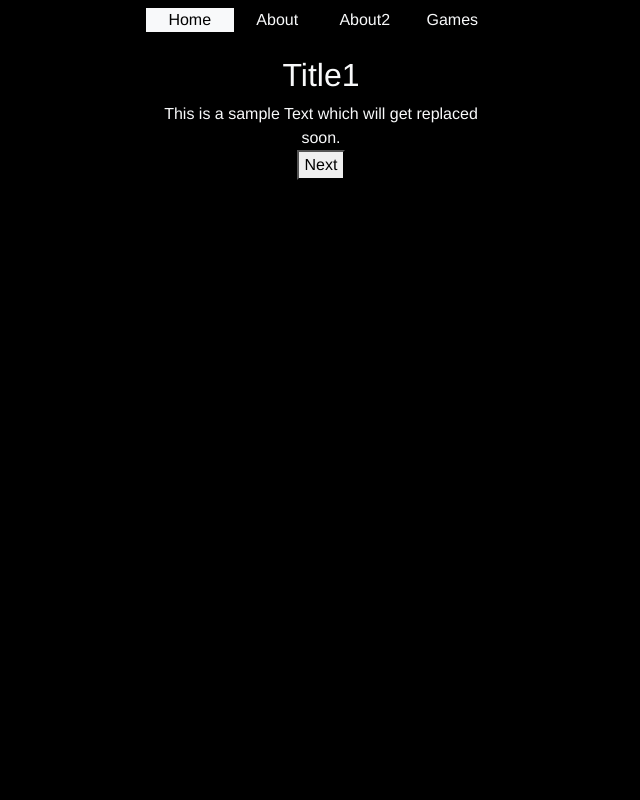
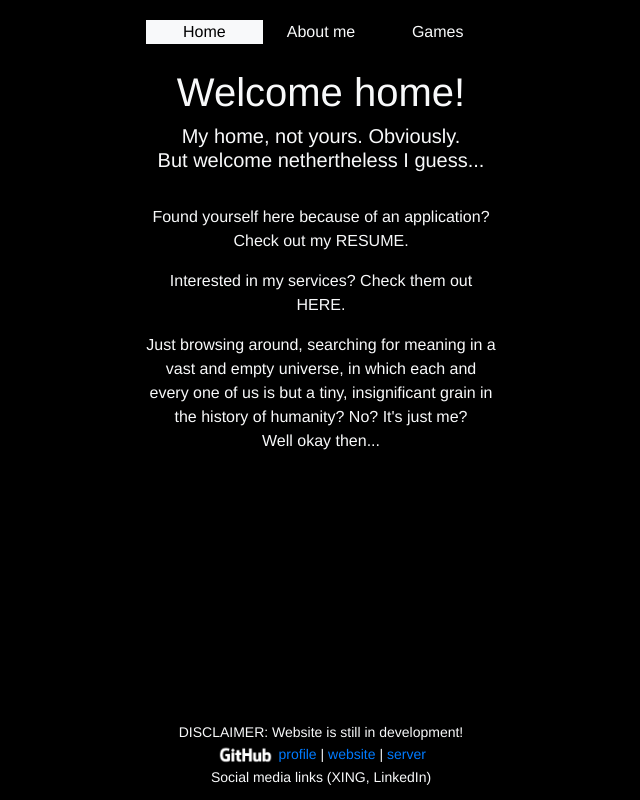
Before and after one commit to AntonioDell/smirky-games-website, a Vue app: page /#/ in a window 1280 px wide. Shown: the whole page, without its empty margins (319-959 px from the left). Built offline with nearby package versions, Linux system fonts and the light colour scheme; what vuejs-logger would draw is missing.

Commit message:
Add footer; start creating content; remove b-vue

```diff
--- a/package.json
+++ b/package.json
@@ -11,7 +11,6 @@
   },
   "dependencies": {
     "bootstrap": "^4.5.3",
-    "bootstrap-vue": "^2.21.2",
     "core-js": "^3.8.2",
     "npm-check-updates": "^10.2.5",
     "pixi.js": "^5.3.7",
--- a/src/App.vue
+++ b/src/App.vue
@@ -1,13 +1,21 @@
 <template>
-  <div id="app">
+  <div id="app" class="emulated-flex-gap">
     <navigation-bar class="navigation" />
-    <transition
-      name="fade"
-      appear
-      mode="out-in"
-    >
+    <transition name="fade" appear mode="out-in">
       <router-view class="main-route" />
     </transition>
+    <footer class="footer">
+      <div>DISCLAIMER: Website is still in development!</div>
+      <div>
+        <img src="./assets/github/github_white.png" class="github-logo" />
+        <a href="https://github.com/AntonioDell"> profile</a> |
+        <a href="https://github.com/AntonioDell/smirky-games-website"
+          >website</a
+        >
+        | <a href="https://github.com/AntonioDell/smirky-games-api">server</a>
+      </div>
+      <div>Social media links (XING, LinkedIn)</div>
+    </footer>
   </div>
 </template>
 
@@ -30,7 +38,6 @@ export default {
 };
 </script>
 
-
 <style lang="scss">
 // Import custom SASS variable overrides, or alternatively
 // define your variable overrides here instead
@@ -48,8 +55,7 @@ export default {
   flex-direction: column;
   justify-items: center;
   align-items: center;
-  gap: $defaultGap;
-  padding-top: .5rem;
+  padding-top: 0.5rem;
 }
 
 .main-route,
@@ -92,4 +98,12 @@ export default {
     opacity: 0;
   }
 }
+
+.footer {
+  font-size: $font-size-sm;
+  margin-top: auto !important;
+}
+.github-logo {
+  height: 1.5rem;
+}
 </style>
--- a/src/components/HelloWorld.vue
+++ /dev/null
@@ -1,146 +0,0 @@
-<template>
-  <div class="hello">
-    <h1>{{ msg }}</h1>
-    <p>
-      For a guide and recipes on how to configure / customize this project,<br />
-      check out the
-      <a href="https://cli.vuejs.org" target="_blank" rel="noopener"
-        >vue-cli documentation</a
-      >.
-    </p>
-    <h3>Installed CLI Plugins</h3>
-    <ul>
-      <li>
-        <a
-          href="https://github.com/vuejs/vue-cli/tree/dev/packages/%40vue/cli-plugin-babel"
-          target="_blank"
-          rel="noopener"
-          >babel</a
-        >
-      </li>
-      <li>
-        <a
-          href="https://github.com/vuejs/vue-cli/tree/dev/packages/%40vue/cli-plugin-router"
-          target="_blank"
-          rel="noopener"
-          >router</a
-        >
-      </li>
-      <li>
-        <a
-          href="https://github.com/vuejs/vue-cli/tree/dev/packages/%40vue/cli-plugin-vuex"
-          target="_blank"
-          rel="noopener"
-          >vuex</a
-        >
-      </li>
-      <li>
-        <a
-          href="https://github.com/vuejs/vue-cli/tree/dev/packages/%40vue/cli-plugin-eslint"
-          target="_blank"
-          rel="noopener"
-          >eslint</a
-        >
-      </li>
-      <li>
-        <a
-          href="https://github.com/vuejs/vue-cli/tree/dev/packages/%40vue/cli-plugin-unit-jest"
-          target="_blank"
-          rel="noopener"
-          >unit-jest</a
-        >
-      </li>
-      <li>
-        <a
-          href="https://github.com/vuejs/vue-cli/tree/dev/packages/%40vue/cli-plugin-e2e-cypress"
-          target="_blank"
-          rel="noopener"
-          >e2e-cypress</a
-        >
-      </li>
-    </ul>
-    <h3>Essential Links</h3>
-    <ul>
-      <li>
-        <a href="https://vuejs.org" target="_blank" rel="noopener">Core Docs</a>
-      </li>
-      <li>
-        <a href="https://forum.vuejs.org" target="_blank" rel="noopener"
-          >Forum</a
-        >
-      </li>
-      <li>
-        <a href="https://chat.vuejs.org" target="_blank" rel="noopener"
-          >Community Chat</a
-        >
-      </li>
-      <li>
-        <a href="https://twitter.com/vuejs" target="_blank" rel="noopener"
-          >Twitter</a
-        >
-      </li>
-      <li>
-        <a href="https://news.vuejs.org" target="_blank" rel="noopener">News</a>
-      </li>
-    </ul>
-    <h3>Ecosystem</h3>
-    <ul>
-      <li>
-        <a href="https://router.vuejs.org" target="_blank" rel="noopener"
-          >vue-router</a
-        >
-      </li>
-      <li>
-        <a href="https://vuex.vuejs.org" target="_blank" rel="noopener">vuex</a>
-      </li>
-      <li>
-        <a
-          href="https://github.com/vuejs/vue-devtools#vue-devtools"
-          target="_blank"
-          rel="noopener"
-          >vue-devtools</a
-        >
-      </li>
-      <li>
-        <a href="https://vue-loader.vuejs.org" target="_blank" rel="noopener"
-          >vue-loader</a
-        >
-      </li>
-      <li>
-        <a
-          href="https://github.com/vuejs/awesome-vue"
-          target="_blank"
-          rel="noopener"
-          >awesome-vue</a
-        >
-      </li>
-    </ul>
-  </div>
-</template>
-
-<script>
-export default {
-  name: "HelloWorld",
-  props: {
-    msg: String,
-  },
-};
-</script>
-
-<!-- Add "scoped" attribute to limit CSS to this component only -->
-<style scoped>
-h3 {
-  margin: 40px 0 0;
-}
-ul {
-  list-style-type: none;
-  padding: 0;
-}
-li {
-  display: inline-block;
-  margin: 0 10px;
-}
-a {
-  color: #42b983;
-}
-</style>
--- a/src/main.js
+++ b/src/main.js
@@ -2,15 +2,12 @@ import Vue from "vue";
 import App from "./App.vue";
 import router from "./router";
 import store from "./store";
-import { BootstrapVue } from "bootstrap-vue";
 import "bootstrap/dist/css/bootstrap.css";
-import "bootstrap-vue/dist/bootstrap-vue.css";
 import VueObserveVisibility from "vue-observe-visibility";
 import VueLogger from 'vuejs-logger';
 
 Vue.config.productionTip = false;
 
-Vue.use(BootstrapVue);
 Vue.use(VueObserveVisibility);
 const loggerOptions = {
   isEnabled: true,
--- a/src/router/index.js
+++ b/src/router/index.js
@@ -13,16 +13,7 @@ export const routes = [
   },
   {
     path: "/about",
-    name: "About",
-    // route level code-splitting
-    // this generates a separate chunk (about.[hash].js) for this route
-    // which is lazy-loaded when the route is visited.
-    component: () =>
-      import(/* webpackChunkName: "about" */ "../views/About.vue"),
-  },
-  {
-    path: "/about2",
-    name: "About2",
+    name: "About me",
     // route level code-splitting
     // this generates a separate chunk (about.[hash].js) for this route
     // which is lazy-loaded when the route is visited.
--- a/src/views/About.vue
+++ b/src/views/About.vue
@@ -1,5 +1,18 @@
 <template>
   <div class="about">
-    <h1>This is an about page</h1>
+    <h1>About me</h1>
+    <h5>
+      What does my face look like?<br/>Does my resume look good?<br />Be judge, jury and executioner!
+    </h5>
+    <hr />
+    <p>
+      I'm Antonio Dell'Annunziata, proud owner and creator of this beautifully
+      minimalstic - some call it cheap, but we don't speak about THEM - webpage.
+      Big fan of learning new technologies, open source (look at my github for
+      proof!), game development and everything web.
+    </p>
+    <div>[ Insert resume and link to it ]</div>
+    <div>[ Insert contact me form ]</div>
+    <div>[ Insert coin here ]</div>
   </div>
 </template>
--- a/src/views/GameDetails.vue
+++ b/src/views/GameDetails.vue
@@ -1,5 +1,5 @@
 <template>
-  <div class="game-details">
+  <div class="game-details emulated-flex-gap">
 
     <transition
       name="fade"
@@ -94,7 +94,6 @@ export default {
 .game-details {
   display: flex;
   flex-direction: column;
-  gap: $defaultGap;
 }
 .widget-frame {
   border: none;
--- a/src/views/Games.vue
+++ b/src/views/Games.vue
@@ -1,5 +1,5 @@
 <template>
-  <div class="games">
+  <div class="games emulated-flex-gap">
     <div
       ref="selectGame"
       class="gameContainer"
@@ -66,7 +66,6 @@ export default {
 .games {
   display: flex;
   flex-direction: column;
-  gap: $defaultGap;
 }
 
 .gameContainer {
--- a/src/views/Home.vue
+++ b/src/views/Home.vue
@@ -1,34 +1,35 @@
 <template>
-  <article-list :article-list="articleList"></article-list>
+  <div>
+    <h1>Welcome home!</h1>
+    <h5>
+      My home, not yours. Obviously. <br />But welcome nethertheless I
+      guess...
+    </h5>
+    <hr />
+    <p>Found yourself here because of an application? Check out my RESUME.</p>
+    <p>Interested in my services? Check them out HERE.</p>
+    <p>
+      Just browsing around, searching for meaning in a vast and empty universe,
+      in which each and every one of us is but a tiny, insignificant grain in
+      the history of humanity? No? It's just me?<br />Well okay then...
+    </p>
+  </div>
 </template>
 
 <script>
-// @ is an alias to /src
-import ArticleList from "./animatedArticles/ArticleList";
-
 export default {
   name: "home",
-  components: { ArticleList },
-  data: () => {
-    return {
-      articleList: [
-        {
-          id: 0,
-          title: "Title1",
-          text: "This is a sample Text which will get replaced soon.",
-        },
-        {
-          id: 1,
-          title: "Title2",
-          text: "This is a sample Text which will get replaced soon.",
-        },
-        {
-          id: 2,
-          title: "Title3",
-          text: "This is a sample Text which will get replaced soon.",
-        },
-      ],
-    };
+  components: {},
+  data: function () {
+    return {};
   },
 };
 </script>
+
+<style lang="scss" scoped>
+@import "theme.scss";
+
+.small {
+  font-size: $font-size-sm;
+}
+</style>
--- a/src/views/animatedArticles/AnimatedArticle.vue
+++ /dev/null
@@ -1,16 +0,0 @@
-<template>
-  <article>
-    <h2>{{ title }}</h2>
-    <span>{{ text }}</span>
-  </article>
-</template>
-
-<script>
-export default {
-  name: "AnimatedArticle",
-  props: {
-    title: String,
-    text: String,
-  },
-};
-</script>
--- a/src/views/animatedArticles/ArticleList.vue
+++ /dev/null
@@ -1,56 +0,0 @@
-<template>
-  <div>
-    <div class="horizontalScroller">
-      <animated-article
-        class="listItem"
-        :key="currentArticle.id"
-        :title="currentArticle.title"
-        :text="currentArticle.text"
-      ></animated-article>
-    </div>
-    <button @click="incrementIndex()">Next</button>
-  </div>
-</template>
-
-<script>
-import AnimatedArticle from "./AnimatedArticle";
-
-export default {
-  name: "ArticleList",
-  components: { AnimatedArticle },
-  props: {
-    articleList: Array,
-  },
-  data: () => {
-    return {
-      currentIndex: 0,
-    };
-  },
-  computed: {
-    currentArticle: function () {
-      return this.articleList[this.currentIndex];
-    },
-  },
-  methods: {
-    incrementIndex: function () {
-      if (this.currentIndex < this.articleList.length - 1) {
-        this.currentIndex++;
-      } else {
-        this.currentIndex = 0;
-      }
-    },
-  },
-};
-</script>
-<style scoped>
-.horizontalScroller {
-  position: relative;
-  overflow: hidden;
-  width: 100%;
-}
-
-.listItem {
-  width: 100%;
-  height: auto;
-}
-</style>
--- a/theme.scss
+++ b/theme.scss
@@ -1,6 +1,25 @@
+
+// Include Bootstrap and BootstrapVue SCSS files
+@import "~bootstrap/scss/bootstrap.scss";
+//@import "~bootstrap-vue/src/index.scss";
+
+$primary: $teal;
+$secondary: $indigo;
 $dark: black;
 $defaultGap: 1.5rem;
 
-// Include Bootstrap and BootstrapVue SCSS files
-@import "~bootstrap/scss/bootstrap.scss";
-@import "~bootstrap-vue/src/index.scss";
+.emulated-flex-gap > * {
+  margin: ($defaultGap / 2) 0 ($defaultGap / 2) 0;
+}
+
+.emulated-flex-gap > .emulated-flex-gap {
+  margin: 0;
+}
+
+a {
+  color: $primary
+}
+a:hover {
+  //background-color: $light;
+  color: $light;
+}
```
Also changed, not shown: src/assets/github/github_white.png (added), 1 other file (tests, documents, lock files or other folders).
